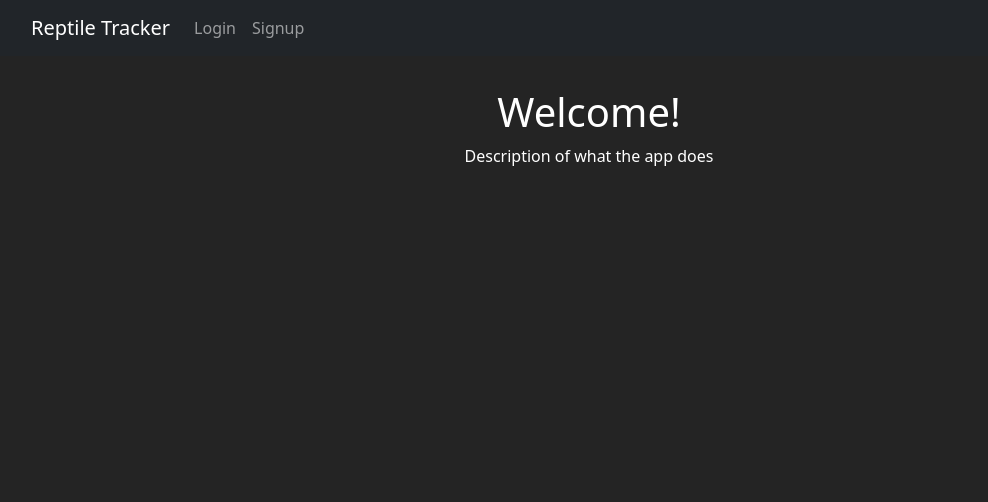
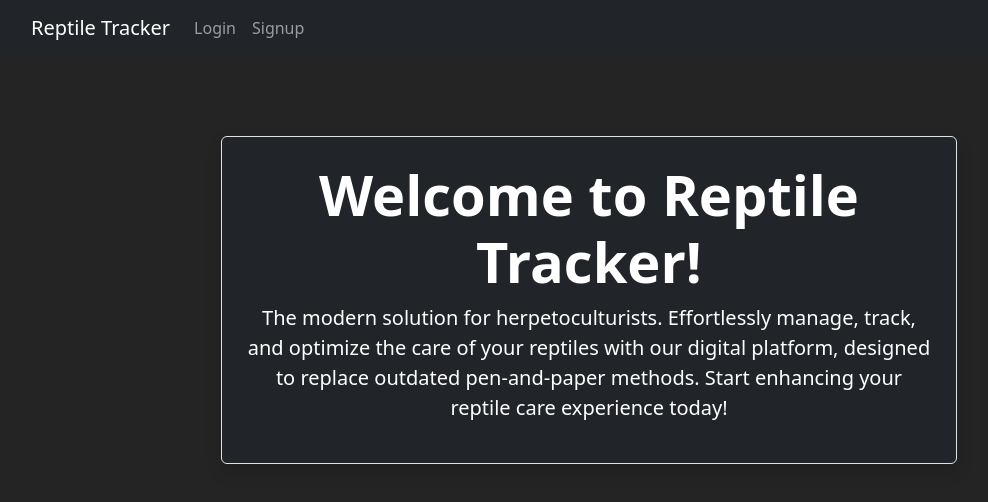
Before and after one commit to SatchelF/ReptileTracker, a React (Vite) app in the folder client/: page /reptiles/1 in a window 1280 px wide. Shown: the top 502 px of the page, without its empty margins (51-1039 px from the left). Built offline with nearby package versions, Linux system fonts and the light colour scheme.

Commit message:
Changes for home and schedule

```diff
--- a/client/src/Dashboard.jsx
+++ b/client/src/Dashboard.jsx
@@ -82,9 +82,9 @@ export const Dashboard = () => {
             schedules.map((schedule) => (
               <div key={schedule.id} className="card mb-3">
                 <div className="card-body">
-                <h5 className="card-title">{schedule.reptile.name}</h5>
-                  <h5 className="card-title">{schedule.type}</h5>
-                  <p className="card-text">{schedule.description}</p>
+                <h5 className="card-title">Name: {schedule.reptile.name}</h5>
+                  <h5 className="card-title">Type: {schedule.type}</h5>
+                  <p className="card-text">Description: {schedule.description}</p>
                   {/* Include additional schedule details here */}
                 </div>
               </div>
@@ -95,7 +95,12 @@ export const Dashboard = () => {
         </div>
       </div>
       </div>
-        <button className="btn btn-primary btn-floating add-btn btn-lg" onClick={() => setShowModal(true)}>+</button>
+          <button
+            className="btn btn-primary btn-floating add-btn btn-lg"
+            onClick={() => setShowModal(true)}
+            data-bs-toggle="tooltip"
+            title="Create Reptile"> +
+          </button>
           <AddReptileModal
             show={showModal}
             onClose={() => setShowModal(false)}
--- a/client/src/Home.jsx
+++ b/client/src/Home.jsx
@@ -31,8 +31,17 @@ export const Home = () => {
       <div className="home-container">
         {!token && (
           <>
-            <h1>Welcome!</h1>
-            <p>Description of what the app does</p>
+            <div class="container my-5">
+            <div class="row justify-content-center">
+              <div class="col-md-8">
+                <div class="text-center p-4 border shadow rounded bg-dark">
+                  <h1 class="display-4 fw-bold">Welcome to Reptile Tracker!</h1>
+                  <p class="lead">The modern solution for herpetoculturists. Effortlessly manage, track, and optimize the care of your reptiles with our digital platform, designed to replace outdated pen-and-paper methods. Start enhancing your reptile care experience today!</p>
+      </div>
+    </div>
+  </div>
+</div>
+
           </>
         )}
       </div>
```
